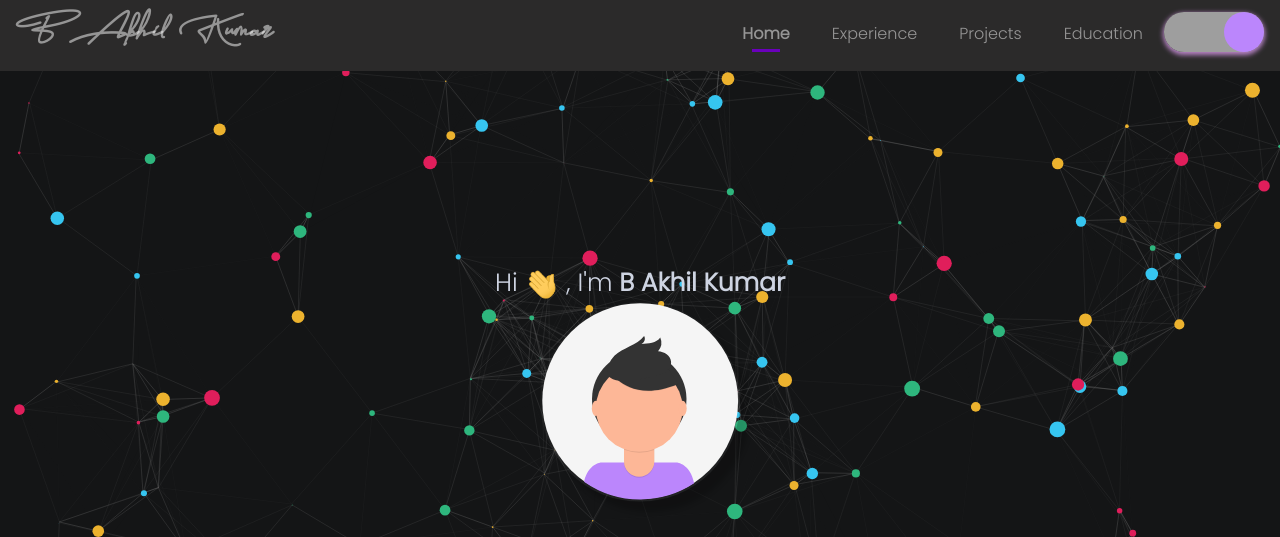
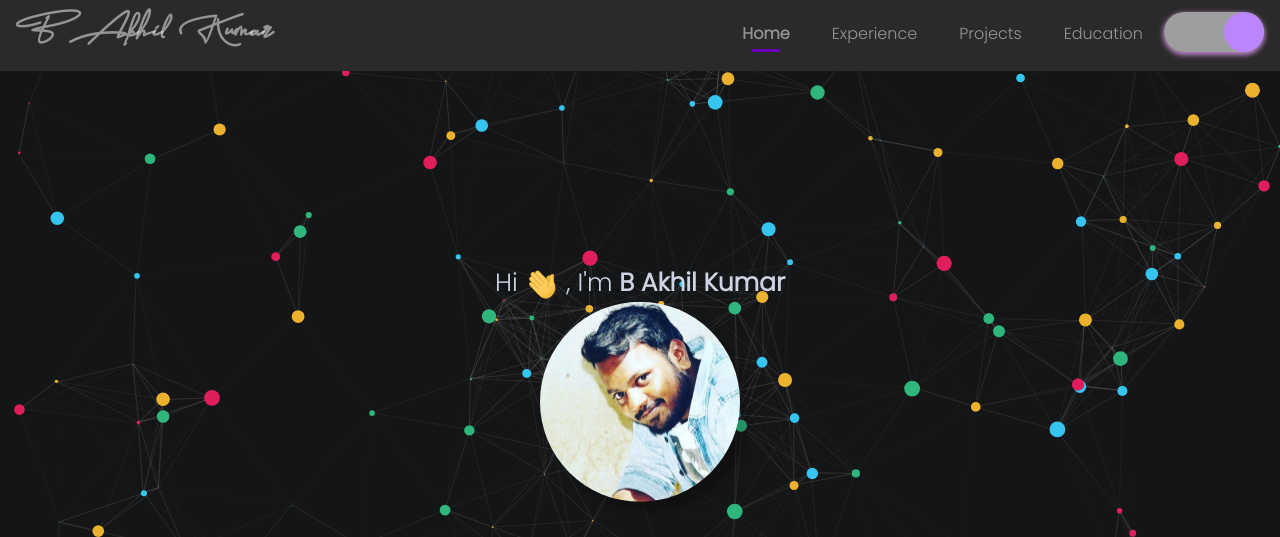
Before and after one commit to hakunamatata1997/hakunamatata1997.github.io, a plain HTML site: page index.html in a window 1280 px wide. Shown: the top 537 px of the page. Drawn offline with nearby package versions, Linux system fonts and the light colour scheme; grey boxes are pictures that could not be loaded; animation ran at ten frames a second; some icons are missing; files whose address does not match are found by name.

Commit message:
Update index.html

```diff
--- a/index.html
+++ b/index.html
@@ -70,7 +70,7 @@
         <div class="text col-sm-6" style="margin-top: 140px;">Hi <span class="wave"><img src="assets/images/Hand.gif" width="35px"></span>&nbsp;, I'm <span class="header">B Akhil Kumar</span>
             <div class="center">
                 <div>
-                    <img src="assets/images/dp_male.svg" alt="" class="rounded-circle" height="200" width="200">
+                    <img src="assets/images/dp.jpeg" alt="" class="rounded-circle" height="200" width="200">
                 </div>
                 <br/>
                 <span style="display: inline;">I am into <span class="animated-text"
```
